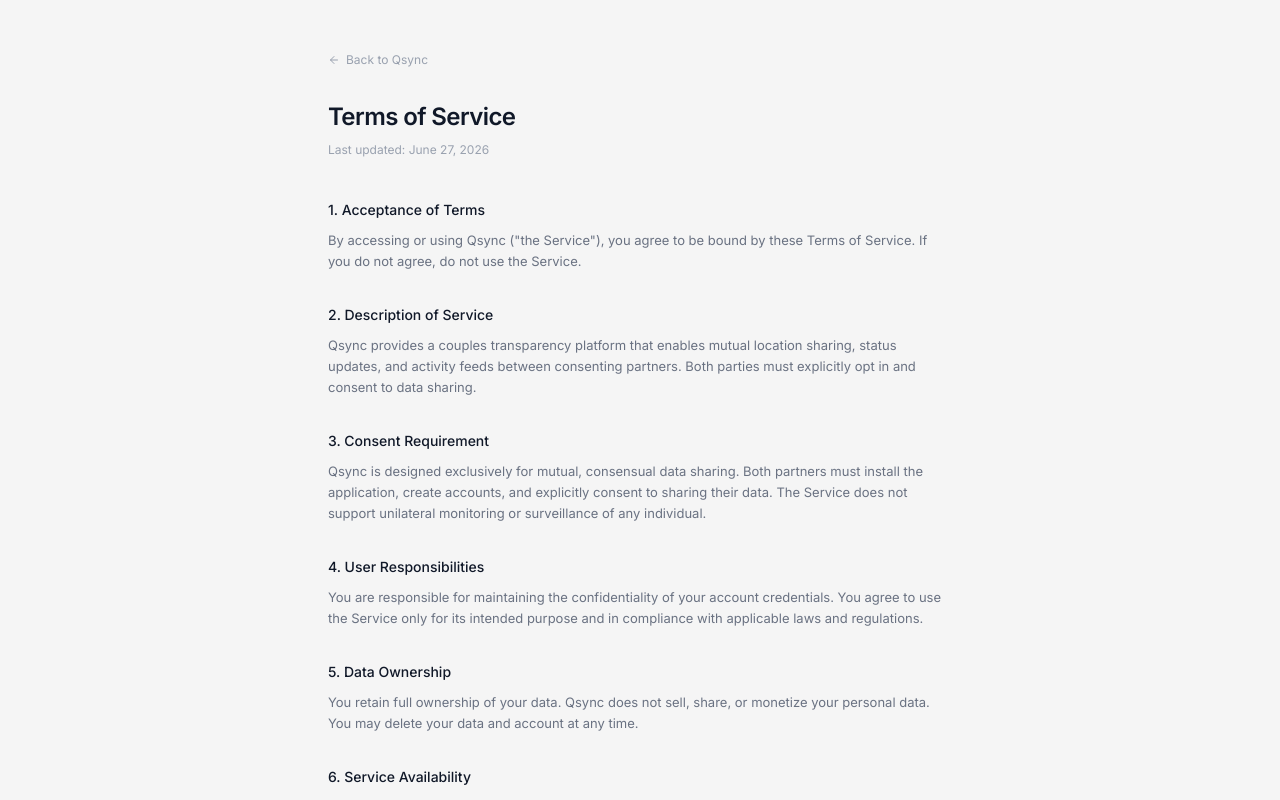
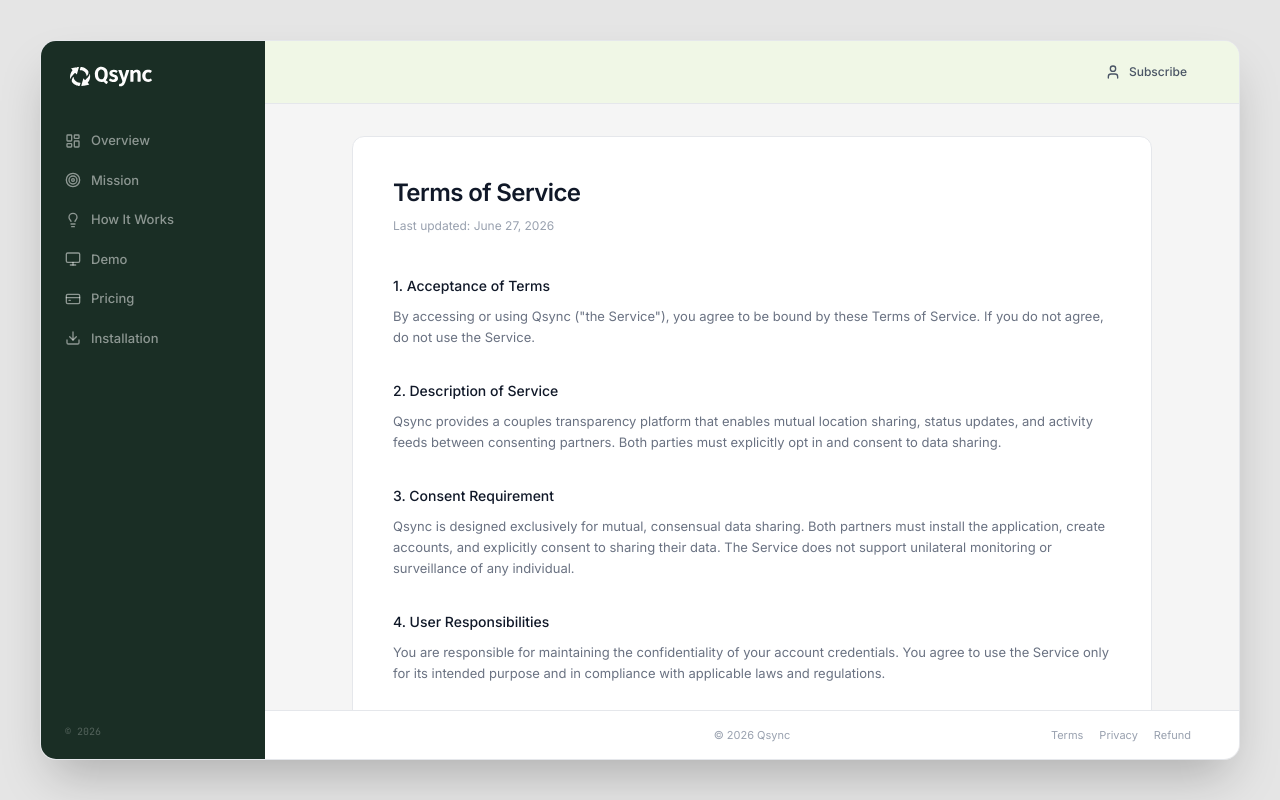
Before and after one commit to Qroid/Qsync, a React (Vite) app: page /terms in a window 1280 px wide. Shown: the top 800 px of the page. Built offline with nearby package versions, Linux system fonts and the light colour scheme; no server answers.

Commit message:
Add layout to policy pages with sidebar and header

```diff
--- a/src/App.jsx
+++ b/src/App.jsx
@@ -4,6 +4,7 @@
 import { AuthProvider } from '@/contexts/AuthContext'
 import { ScrollToTop } from '@/components/ScrollToTop'
 import { Home } from '@/pages/Home'
+import { Layout } from '@/pages/Layout'
 import { Terms } from '@/pages/Terms'
 import { Privacy } from '@/pages/Privacy'
 import { Refund } from '@/pages/Refund'
@@ -20,12 +21,14 @@
           <ScrollToTop />
           <Routes>
             <Route path="/" element={<Home />} />
-            <Route path="/plan" element={<Plan />} />
-            <Route path="/plan/:tier" element={<Plan />} />
             <Route path="/success" element={<Success />} />
-            <Route path="/terms" element={<Terms />} />
-            <Route path="/privacy" element={<Privacy />} />
-            <Route path="/refund" element={<Refund />} />
+            <Route element={<Layout />}>
+              <Route path="/plan" element={<Plan />} />
+              <Route path="/plan/:tier" element={<Plan />} />
+              <Route path="/terms" element={<Terms />} />
+              <Route path="/privacy" element={<Privacy />} />
+              <Route path="/refund" element={<Refund />} />
+            </Route>
           </Routes>
           <Toaster position="top-right" richColors />
         </BrowserRouter>
--- /dev/null
+++ b/src/pages/Layout.jsx
@@ -0,0 +1,43 @@
+import { useState } from 'react'
+import { Outlet, useLocation } from 'react-router-dom'
+import { SideNav } from '@/components/landing/SideNav'
+import { MobileNav } from '@/components/landing/MobileNav'
+import { SiteHeader } from '@/components/landing/SiteHeader'
+import { SiteFooter } from '@/components/landing/SiteFooter'
+
+export function Layout() {
+  const [active, setActive] = useState('overview')
+  const location = useLocation()
+
+  // Set active based on route
+  const getActiveFromPath = () => {
+    if (location.pathname === '/terms') return 'terms'
+    if (location.pathname === '/privacy') return 'privacy'
+    if (location.pathname === '/refund') return 'refund'
+    if (location.pathname.startsWith('/plan')) return 'pricing'
+    return active
+  }
+
+  const currentActive = getActiveFromPath()
+
+  return (
+    <div className="min-h-screen bg-[#e5e5e5] flex items-center justify-center p-6 lg:p-10">
+      <div className="w-full max-w-[1400px] h-[90vh] min-h-[700px] flex rounded-2xl overflow-hidden shadow-2xl border border-gray-200">
+        <SideNav active={currentActive} onNavigate={setActive} />
+        <MobileNav active={currentActive} onNavigate={setActive} />
+
+        <main className="flex-1 flex flex-col overflow-hidden bg-[#f5f5f5]">
+          <SiteHeader onNavigate={setActive} />
+
+          <div className="flex-1 overflow-y-auto">
+            <div className="max-w-4xl mx-auto px-8 lg:px-12 py-8">
+              <Outlet />
+            </div>
+          </div>
+
+          <SiteFooter />
+        </main>
+      </div>
+    </div>
+  )
+}
--- a/src/pages/Privacy.jsx
+++ b/src/pages/Privacy.jsx
@@ -1,15 +1,6 @@
-import { Link } from 'react-router-dom'
-import { ArrowLeft } from 'lucide-react'
-
 export function Privacy() {
   return (
-    <div className="min-h-screen bg-[#f5f5f5]">
-      <div className="max-w-2xl mx-auto px-6 py-12">
-        <Link to="/" className="inline-flex items-center gap-1.5 text-[12px] text-gray-400 hover:text-gray-600 transition-colors mb-8">
-          <ArrowLeft className="w-3 h-3" />
-          Back to Qsync
-        </Link>
-
+    <div className="bg-white rounded-xl border border-gray-200 p-8 lg:p-10">
       <h1 className="text-2xl font-semibold text-gray-900 tracking-tight">Privacy Policy</h1>
       <p className="mt-2 text-[12px] text-gray-400">Last updated: June 27, 2026</p>
 
@@ -84,6 +75,5 @@
         </section>
       </div>
     </div>
-    </div>
   )
 }
--- a/src/pages/Refund.jsx
+++ b/src/pages/Refund.jsx
@@ -1,15 +1,6 @@
-import { Link } from 'react-router-dom'
-import { ArrowLeft } from 'lucide-react'
-
 export function Refund() {
   return (
-    <div className="min-h-screen bg-[#f5f5f5]">
-      <div className="max-w-2xl mx-auto px-6 py-12">
-        <Link to="/" className="inline-flex items-center gap-1.5 text-[12px] text-gray-400 hover:text-gray-600 transition-colors mb-8">
-          <ArrowLeft className="w-3 h-3" />
-          Back to Qsync
-        </Link>
-
+    <div className="bg-white rounded-xl border border-gray-200 p-8 lg:p-10">
       <h1 className="text-2xl font-semibold text-gray-900 tracking-tight">Refund Policy</h1>
       <p className="mt-2 text-[12px] text-gray-400">Last updated: June 29, 2026</p>
 
@@ -99,6 +90,5 @@
         </section>
       </div>
     </div>
-    </div>
   )
 }
--- a/src/pages/Terms.jsx
+++ b/src/pages/Terms.jsx
@@ -1,15 +1,6 @@
-import { Link } from 'react-router-dom'
-import { ArrowLeft } from 'lucide-react'
-
 export function Terms() {
   return (
-    <div className="min-h-screen bg-[#f5f5f5]">
-      <div className="max-w-2xl mx-auto px-6 py-12">
-        <Link to="/" className="inline-flex items-center gap-1.5 text-[12px] text-gray-400 hover:text-gray-600 transition-colors mb-8">
-          <ArrowLeft className="w-3 h-3" />
-          Back to Qsync
-        </Link>
-
+    <div className="bg-white rounded-xl border border-gray-200 p-8 lg:p-10">
       <h1 className="text-2xl font-semibold text-gray-900 tracking-tight">Terms of Service</h1>
       <p className="mt-2 text-[12px] text-gray-400">Last updated: June 27, 2026</p>
 
@@ -78,6 +69,5 @@
         </section>
       </div>
     </div>
-    </div>
   )
 }
```
Lines whose indentation alone changed are shown as unchanged.
